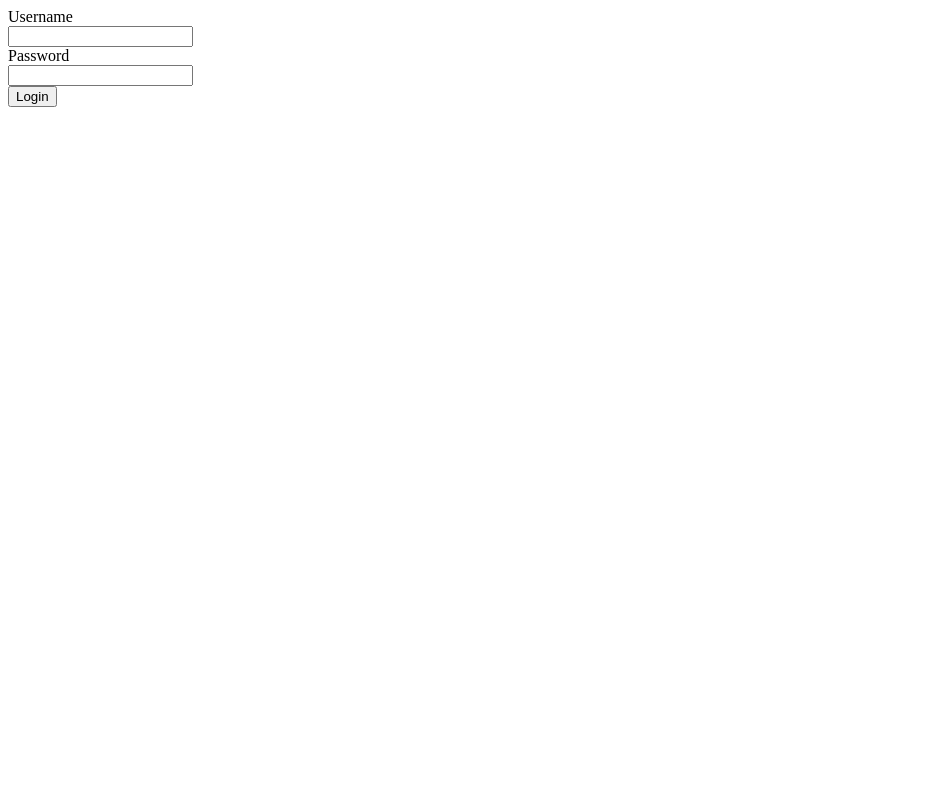
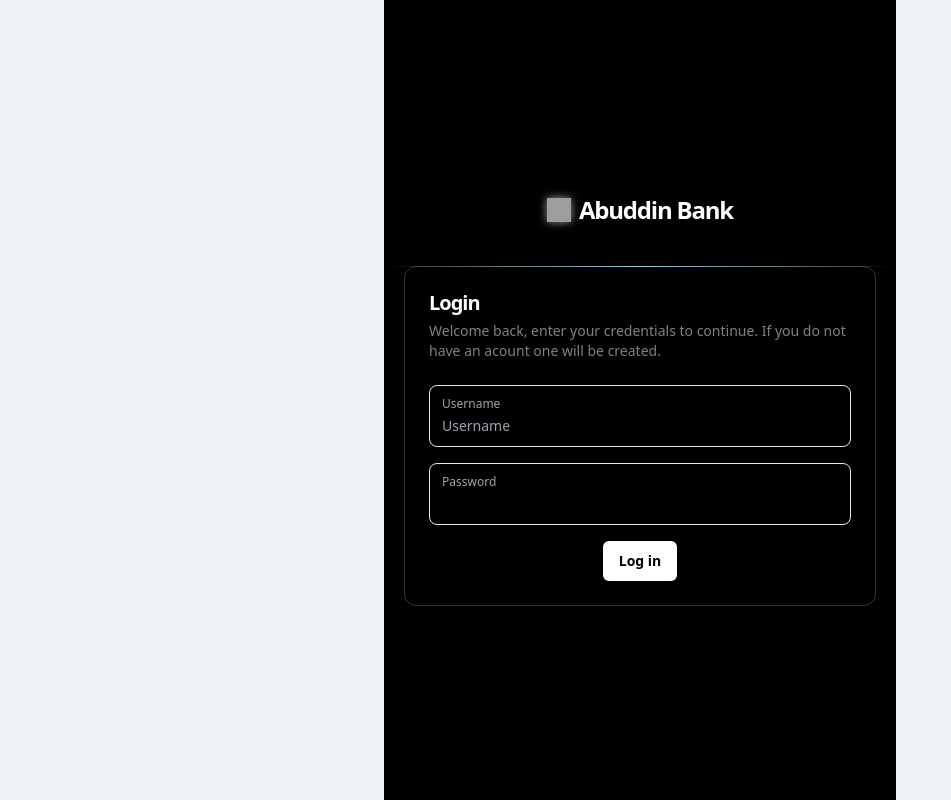
Before and after one commit to ignacio-joaquin/banco-de-abuddin, a website: page public/login/index.html in a window 1280 px wide. Shown: the whole page, without its empty margins (0-951 px from the left). Drawn offline with Linux system fonts and the light colour scheme; grey boxes are pictures that could not be loaded.

Commit message:
improved login page

```diff
--- a/public/login/index.html
+++ b/public/login/index.html
@@ -1,38 +1,80 @@
-<form id="loginForm">
-    <label for="username">Username</label><br>
-    <input id="username" type="text" title="username"><br>
-    <label for="password">Password</label><br>
-    <input id="password" type="password" title="password"><br>
-    <input type="submit" value="Login">
-</form>
+<!doctype html>
+<html lang="en">
 
-<script>
-    document.getElementById('loginForm').addEventListener('submit', function (event) {
-        event.preventDefault(); // Prevent the default form submission
+<head>
+    <meta charset="utf-8">
+    <meta http-equiv="X-UA-Compatible" content="IE=edge">
+    <meta name="viewport" content="width=device-width, initial-scale=1">
+    <link href="./build.css" rel="stylesheet">
+</head>
 
-        const username = document.getElementById('username').value;
-        const password = document.getElementById('password').value;
+<body class="h-screen overflow-hidden flex items-center justify-center" style="background: #edf2f7;">
+    <div class="bg-black text-white flex min-h-screen flex-col items-center pt-16 sm:justify-center sm:pt-0">
+        <a href="#">
+            <div class="text-foreground font-semibold text-2xl tracking-tighter mx-auto flex items-center gap-2">
+                <div>
+                    <img src="https://encrypted-tbn0.gstatic.com/images?q=tbn:ANd9GcSa4-m-jELL3sN3zl1xYTfGLAHHqiTlwm6_dw&s"
+                    alt="Icon"
+                    class="w-6 h-6"
+                    style="box-shadow: 0 0 8px rgba(255, 255, 255, 0.6);">
 
-        fetch('/api/login', {
-            method: 'POST',
-            headers: {
-                'Content-Type': 'application/json'
-            },
-            body: JSON.stringify({ password, username })
-        })
-            .then(response => response.json())
-            .then(data => {
-                if (data.success) {
-                    // Handle successful login
-                    document.cookie = `username=${username};path=/`
-                    window.location.replace("/");
-                } else {
-                    // Handle login failure
-                    console.error('Login failed:', data.message);
-                }
-            })
-            .catch(error => {
-                console.error('Error:', error);
-            });
-    });
-</script>
+                </div>
+                Abuddin Bank
+            </div>
+        </a>
+        <div class="relative mt-12 w-full max-w-lg sm:mt-10">
+            <div class="relative -mb-px h-px w-full bg-gradient-to-r from-transparent via-sky-300 to-transparent"
+                bis_skin_checked="1"></div>
+            <div
+                class="mx-5 border dark:border-b-white/50 dark:border-t-white/50 border-b-white/20 sm:border-t-white/20 shadow-[20px_0_20px_20px] shadow-slate-500/10 dark:shadow-white/20 rounded-lg border-white/20 border-l-white/20 border-r-white/20 sm:shadow-sm lg:rounded-xl lg:shadow-none">
+                <div class="flex flex-col p-6">
+                    <h3 class="text-xl font-semibold leading-6 tracking-tighter">Login</h3>
+                    <p class="mt-1.5 text-sm font-medium text-white/50">Welcome back, enter your credentials to
+                        continue. If you do not have an acount one will be created.
+                    </p>
+                </div>
+                <div class="p-6 pt-0">
+                    <form>
+                        <div>
+                            <div>
+                                <div
+                                    class="group relative rounded-lg border focus-within:border-sky-200 px-3 pb-1.5 pt-2.5 duration-200 focus-within:ring focus-within:ring-sky-300/30">
+                                    <div class="flex justify-between">
+                                        <label
+                                            class="text-xs font-medium text-muted-foreground group-focus-within:text-white text-gray-400">Username</label>
+                                    </div>
+                                    <input type="text" name="username" placeholder="Username" autocomplete="off"
+                                        class="block w-full border-0 bg-transparent p-0 text-sm file:my-1 file:rounded-full file:border-0 file:bg-accent file:px-4 file:py-2 file:font-medium placeholder:text-muted-foreground/90 focus:outline-none focus:ring-0 sm:leading-7 text-foreground">
+                                </div>
+                            </div>
+                        </div>
+                        <div class="mt-4">
+                            <div>
+                                <div
+                                    class="group relative rounded-lg border focus-within:border-sky-200 px-3 pb-1.5 pt-2.5 duration-200 focus-within:ring focus-within:ring-sky-300/30">
+                                    <div class="flex justify-between">
+                                        <label
+                                            class="text-xs font-medium text-muted-foreground group-focus-within:text-white text-gray-400">Password</label>
+                                    </div>
+                                    <div class="flex items-center">
+                                        <input type="password" name="password"
+                                            class="block w-full border-0 bg-transparent p-0 text-sm file:my-1 placeholder:text-muted-foreground/90 focus:outline-none focus:ring-0 focus:ring-teal-500 sm:leading-7 text-foreground">
+                                    </div>
+                                </div>
+                            </div>
+                        </div>
+
+                        <div class="mt-4 flex items-center justify-center gap-x-2">
+                            <button
+                                class="font-semibold hover:bg-black hover:text-white hover:ring hover:ring-white transition duration-300 inline-flex items-center justify-center rounded-md text-sm focus-visible:outline-none focus-visible:ring-2 focus-visible:ring-offset-2 disabled:pointer-events-none disabled:opacity-50 bg-white text-black h-10 px-4 py-2"
+                                type="submit">Log in</button>
+                        </div>
+
+                    </form>
+                </div>
+            </div>
+        </div>
+    </div>
+</body>
+
+</html>
--- /dev/null
+++ b/public/login/tailwind.config.js
@@ -0,0 +1,8 @@
+/** @type {import('tailwindcss').Config} */
+module.exports = {
+  content: ['./pages/**/*.{html,js}', "./index.html"],
+  theme: {
+    extend: {},
+  },
+  plugins: [],
+}
```
Also changed, not shown: login/index.html (deleted, +0 -37 lines), public/login/build.css (added).
